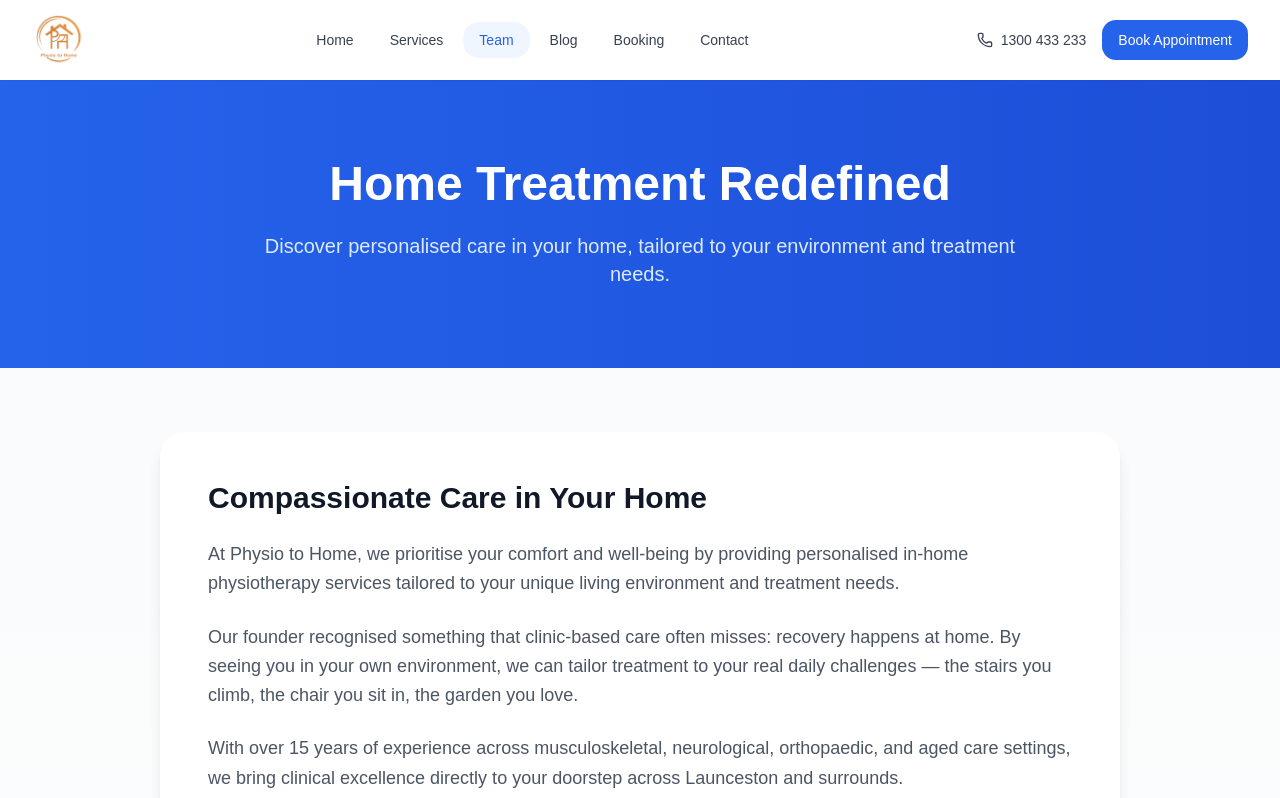
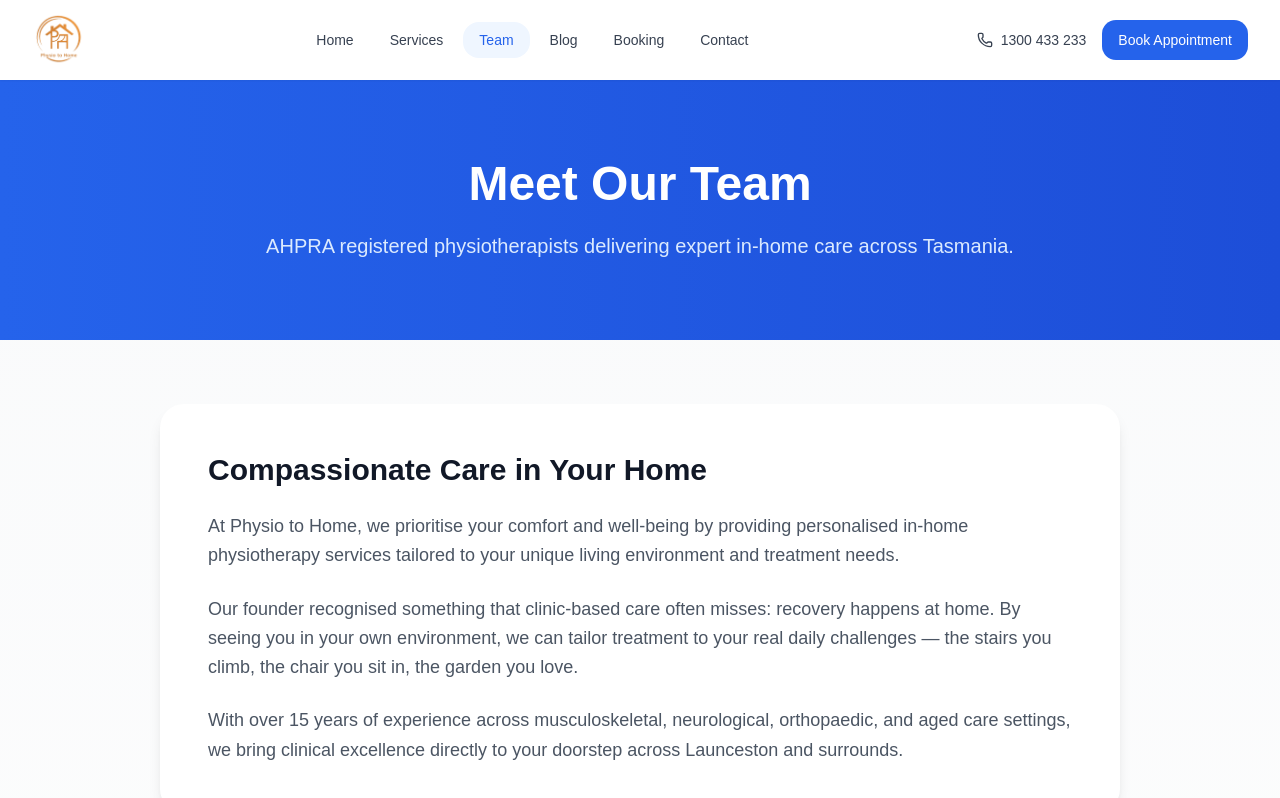
Before and after one commit to mtwasetku-ui/physioto, a Next.js app: page /team in a window 1280 px wide. Shown: the top 798 px of the page. Built offline with nearby package versions, Linux system fonts and the light colour scheme; a web font is replaced by a local one.

Commit message:
Update TeamClient.tsx

```diff
--- a/src/app/team/TeamClient.tsx
+++ b/src/app/team/TeamClient.tsx
@@ -113,8 +113,8 @@ export default function TeamClient() {
     <div className="min-h-screen bg-gradient-to-b from-gray-50 to-white">
       <div className="bg-gradient-to-r from-blue-600 to-blue-700 text-white py-20">
         <div className="max-w-7xl mx-auto px-4 sm:px-6 lg:px-8 text-center">
-          <h1 className="text-4xl md:text-5xl font-bold mb-6">Home Treatment Redefined</h1>
-          <p className="text-xl text-blue-100 max-w-3xl mx-auto">Discover personalised care in your home, tailored to your environment and treatment needs.</p>
+          <h1 className="text-4xl md:text-5xl font-bold mb-6">Meet Our Team</h1>
+          <p className="text-xl text-blue-100 max-w-3xl mx-auto">AHPRA registered physiotherapists delivering expert in-home care across Tasmania.</p>
         </div>
       </div>
 
```
